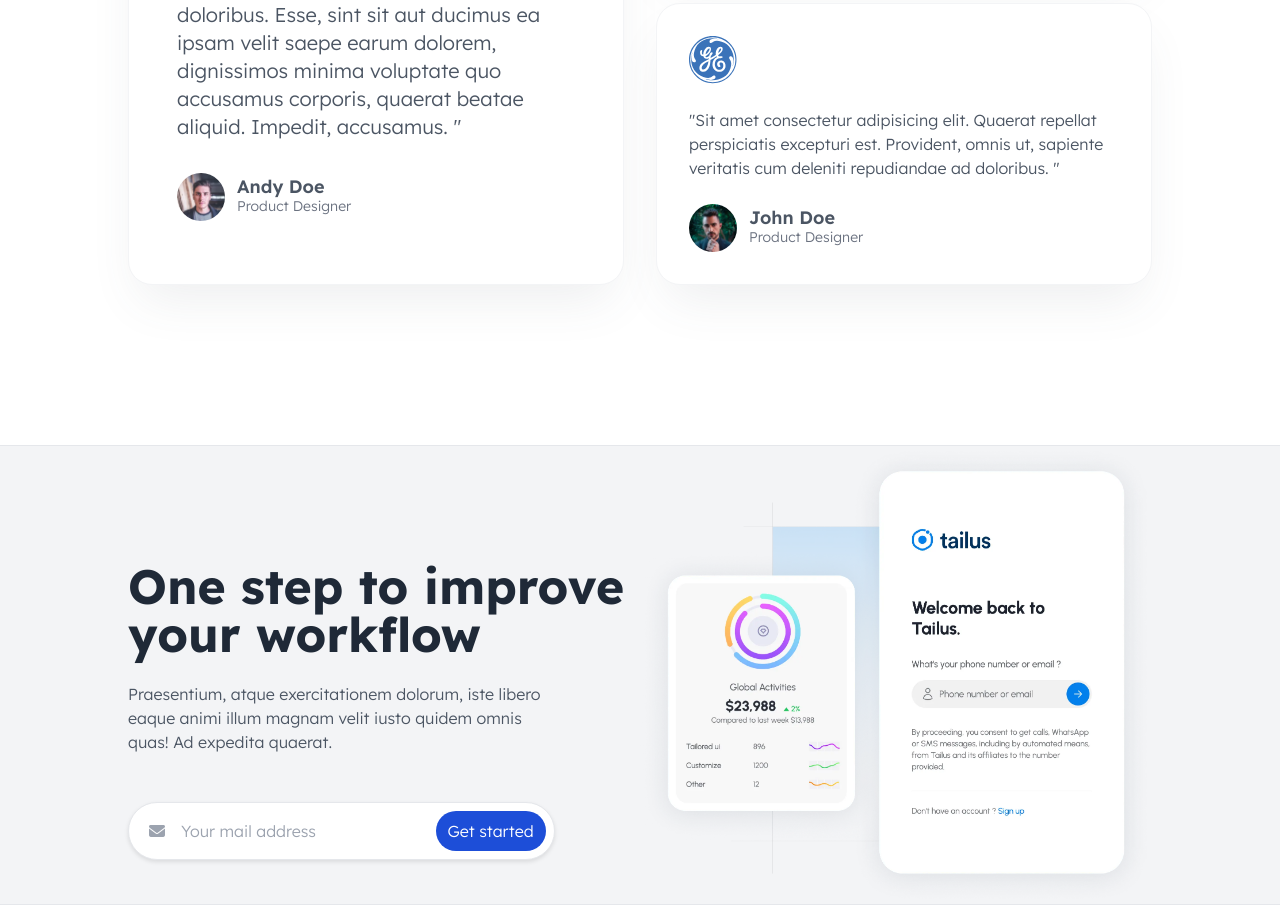
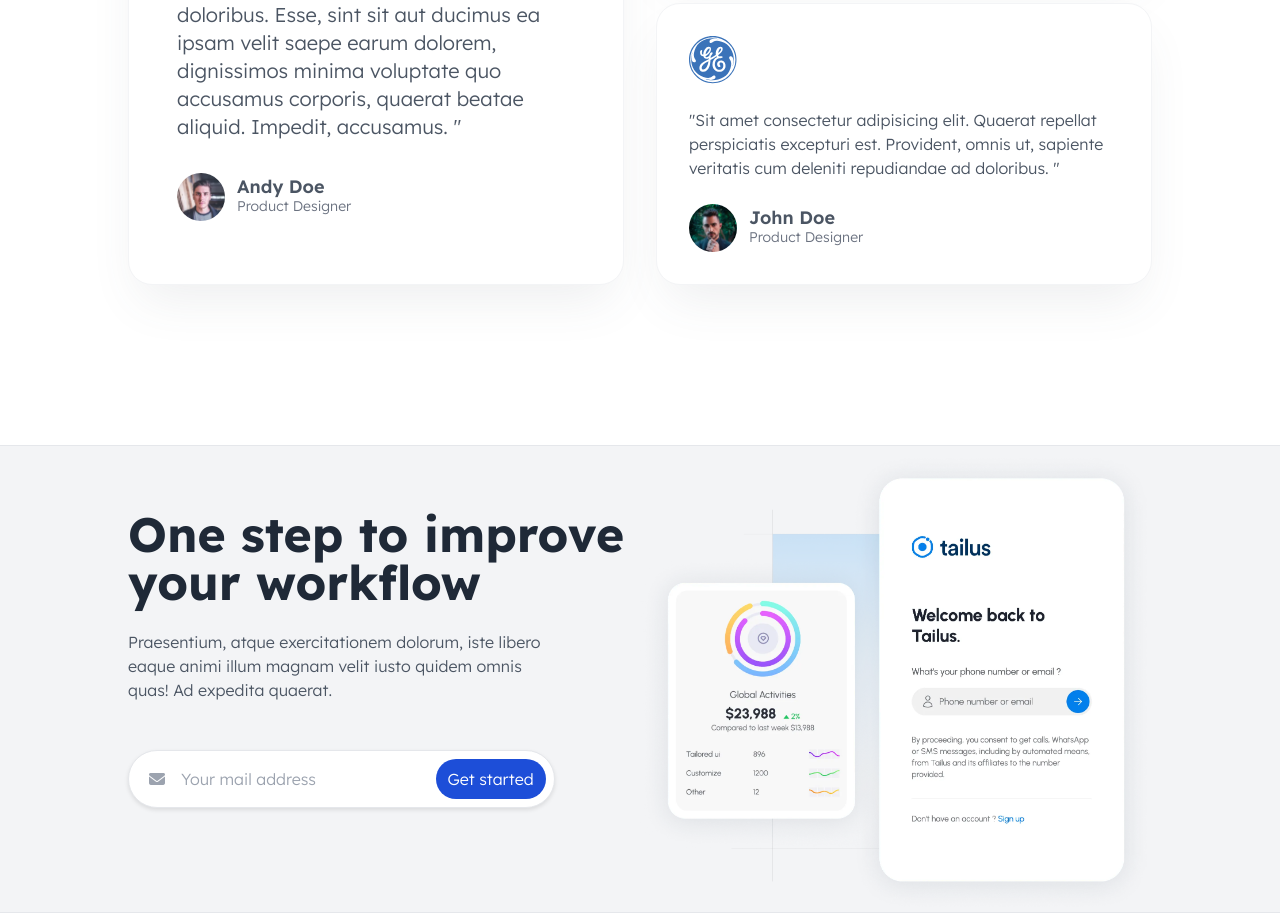
Before and after one commit to DrZiMo/Tailwind-project, a plain HTML site: page src/index.html in a window 1280 px wide. Shown: the part 3944-4857 px from the top of the page. Drawn offline with Linux system fonts and the light colour scheme.

Commit message:
Add files via upload

```diff
--- a/src/index.html
+++ b/src/index.html
@@ -346,7 +346,7 @@
         <div class="max-w-5xl mx-auto lg:px-0 md:px-4 px-8">
             <div class="relative mx-auto px-6 md:max-w-full md:px-12 lg:max-w-6xl xl:px-0">
                 <div class="items-end justify-between md:flex">
-                    <div class="h-max py-1 md:w-6/12 xl:w-5/12">
+                    <div class="h-max py-16 md:w-6/12 xl:w-5/12">
                         <div class="text-center md:text-left">
                             <div class="text-3xl font-bold text-gray-800 md:w-max md:text-4xl xl:text-5xl">
                                 One step to improve <br>
```
Also changed, not shown: src/input.css (line endings or trailing spaces).
